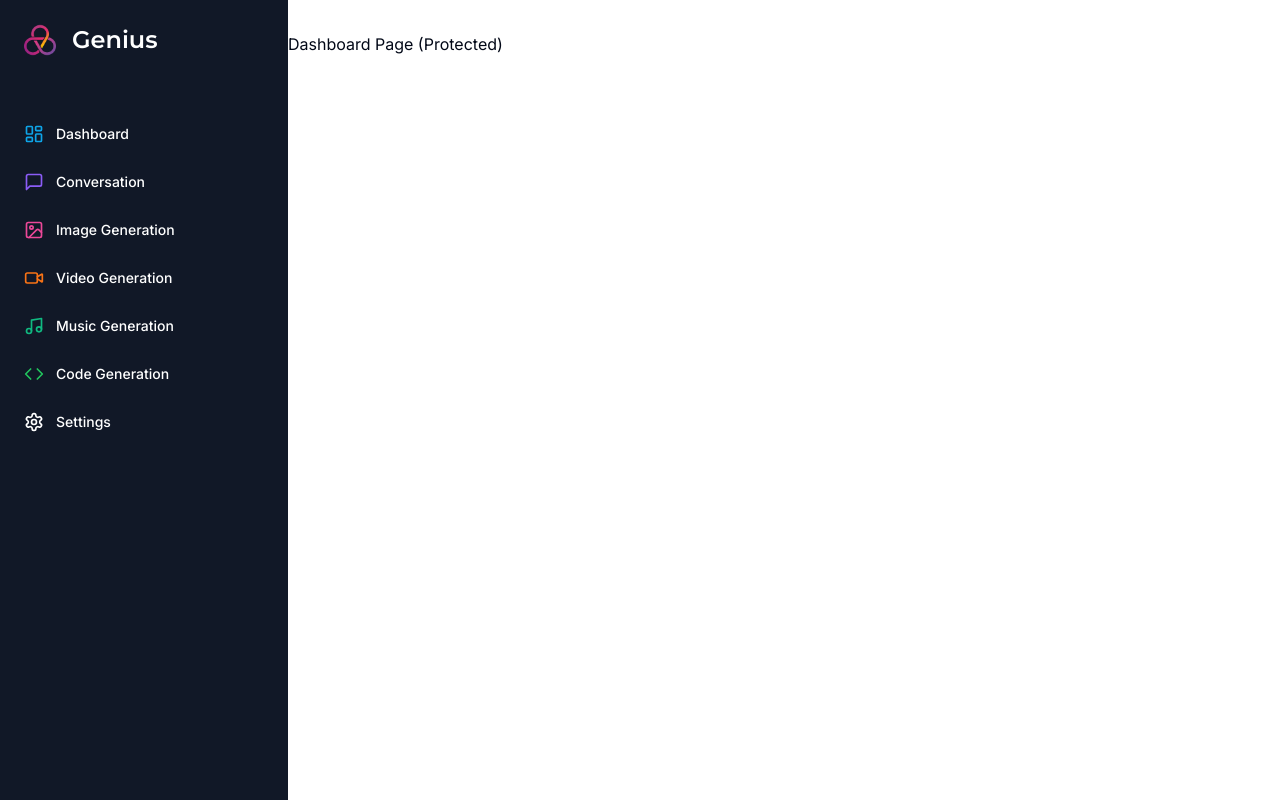
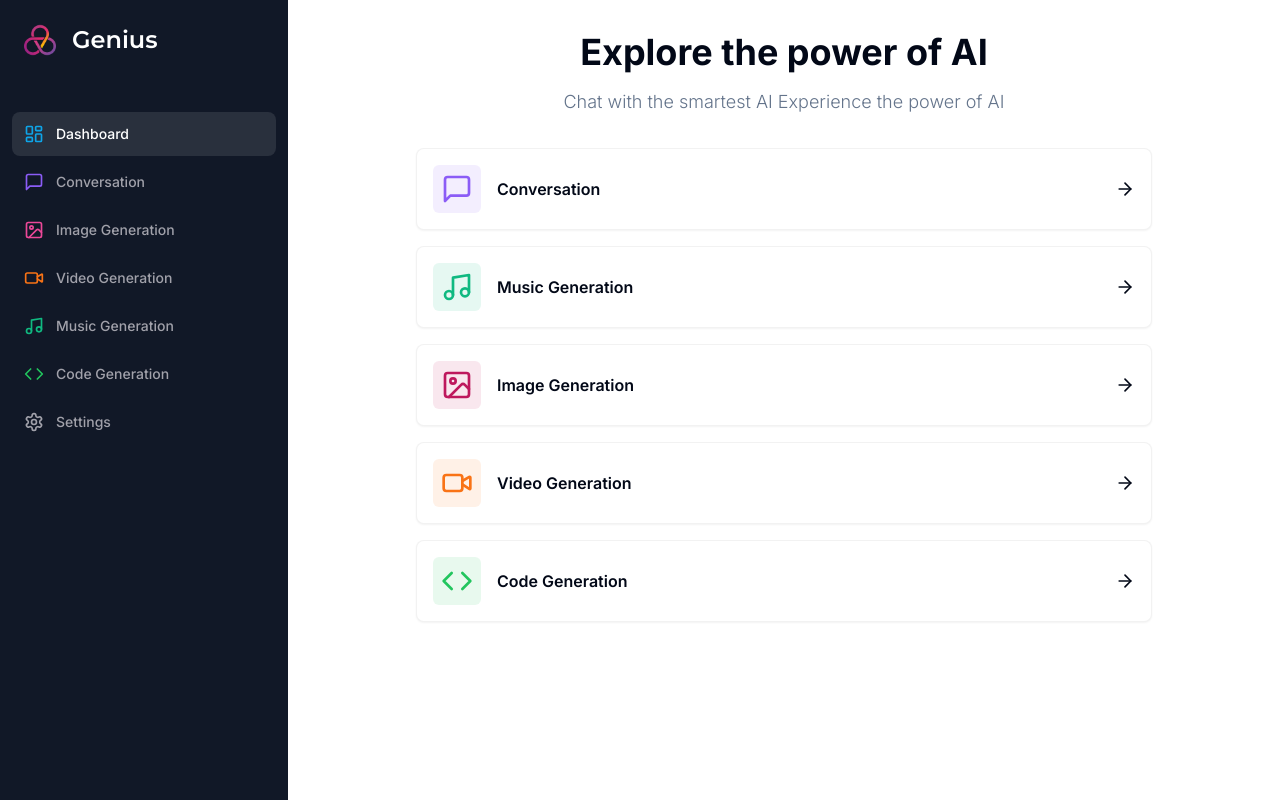
Before and after one commit to cengizeryigit/ai-saas-nextjs-, a Next.js app: page /dashboard in a window 1280 px wide. Built offline with nearby package versions, Linux system fonts and the light colour scheme.

Commit message:
Dashboard

```diff
--- a/app/(dashboard)/(routes)/dashboard/page.tsx
+++ b/app/(dashboard)/(routes)/dashboard/page.tsx
@@ -1,7 +1,84 @@
+"use client";
+
+import { Card } from "@/components/ui/card";
+import { cn } from "@/lib/utils";
+import {
+  ArrowRight,
+  Code,
+  ImageIcon,
+  MessageSquare,
+  Music,
+  VideoIcon,
+} from "lucide-react";
+import { useRouter } from "next/navigation";
+
+const tools = [
+  {
+    label: "Conversation",
+    icon: MessageSquare,
+    color: "text-violet-500",
+    bgColor: "bg-violet-500/10",
+    href: "/conversation",
+  },
+  {
+    label: "Music Generation",
+    icon: Music,
+    color: "text-emerald-500",
+    bgColor: "bg-emerald-500/10",
+    href: "/music",
+  },
+  {
+    label: "Image Generation",
+    icon: ImageIcon,
+    color: "text-pink-700",
+    bgColor: "bg-pink-700/10",
+    href: "/image",
+  },
+  {
+    label: "Video Generation",
+    icon: VideoIcon,
+    color: "text-orange-500",
+    bgColor: "bg-orange-500/10",
+    href: "/video",
+  },
+  {
+    label: "Code Generation",
+    icon: Code,
+    color: "text-green-500",
+    bgColor: "bg-green-500/10",
+    href: "/music",
+  },
+];
+
 const DashboardPage = () => {
+  const router = useRouter();
   return (
     <div>
-      <p>Dashboard Page (Protected)</p>
+      <div className="mb-8 space-y-4">
+        <h2 className="text-2xl md:text-4xl font-bold text-center">
+          Explore the power of AI
+        </h2>
+        <p className="text-muted-foreground font-light text-sm md:text-lg text-center">
+          Chat with the smartest AI Experience the power of AI
+        </p>
+      </div>
+      <div className="px-4 md:px-20 lg:px-32 space-y-4">
+        {tools.map((tool) => (
+          <Card
+            onClick={() => router.push(tool.href)}
+            key={tool.href}
+            className="p-4 border-black/5 flex items-center justify-between hover:shadow-md transition cursor-pointer"
+          >
+            <div className="flex items-center gap-x-4">
+              <div className={cn("p-2 w-fit rounded-md", tool.bgColor)}>
+                <tool.icon className={cn("w-8 h-8", tool.color)} />
+              </div>
+              <div className="font-semibold">{tool.label}</div>
+            </div>
+            <ArrowRight className="w-5 h-5" />
+          </Card>
+        ))}
+      </div>
     </div>
   );
 };
--- a/components/mobile-sidebar.tsx
+++ b/components/mobile-sidebar.tsx
@@ -4,8 +4,18 @@
 import { Button } from "./ui/button";
 import { Sheet, SheetContent, SheetTrigger } from "./ui/sheet";
 import Sidebar from "./sidebar";
+import { useEffect, useState } from "react";
 
 const MobileSidebar = () => {
+  const [isMounted, setIsMounted] = useState(false);
+
+  useEffect(() => {
+    setIsMounted(true);
+  }, []);
+
+  if (isMounted) {
+    return null;
+  }
   return (
     <Sheet>
       <SheetTrigger>
--- a/components/sidebar.tsx
+++ b/components/sidebar.tsx
@@ -13,6 +13,7 @@
   Settings,
   VideoIcon,
 } from "lucide-react";
+import { usePathname } from "next/navigation";
 
 const montserrat = Montserrat({ weight: "600", subsets: ["latin"] });
 
@@ -61,6 +62,7 @@
 ];
 
 const Sidebar = () => {
+  const pathname = usePathname();
   return (
     <div className="space-y-4 py-4 flex flex-col h-full bg-[#111827] text-white">
       <div className="px-3 py-2 flex-1">
@@ -77,7 +79,12 @@
             <Link
               href={route.href}
               key={route.href}
-              className="text-sm group flex p-3 w-full justify-start font-medium cursor-pointer hover:text-white hover:bg-white/10 rounded-lg transition"
+              className={cn(
+                "text-sm group flex p-3 w-full justify-start font-medium cursor-pointer hover:text-white hover:bg-white/10 rounded-lg transition",
+                pathname === route.href
+                  ? "text-white bg-white/10"
+                  : "text-zinc-400"
+              )}
             >
               <div className="flex items-center flex-1">
                 <route.icon className={cn("h-5 w-5 mr-3", route.color)} />
--- /dev/null
+++ b/components/ui/card.tsx
@@ -0,0 +1,79 @@
+import * as React from "react"
+
+import { cn } from "@/lib/utils"
+
+const Card = React.forwardRef<
+  HTMLDivElement,
+  React.HTMLAttributes<HTMLDivElement>
+>(({ className, ...props }, ref) => (
+  <div
+    ref={ref}
+    className={cn(
+      "rounded-lg border bg-card text-card-foreground shadow-sm",
+      className
+    )}
+    {...props}
+  />
+))
+Card.displayName = "Card"
+
+const CardHeader = React.forwardRef<
+  HTMLDivElement,
+  React.HTMLAttributes<HTMLDivElement>
+>(({ className, ...props }, ref) => (
+  <div
+    ref={ref}
+    className={cn("flex flex-col space-y-1.5 p-6", className)}
+    {...props}
+  />
+))
+CardHeader.displayName = "CardHeader"
+
+const CardTitle = React.forwardRef<
+  HTMLParagraphElement,
+  React.HTMLAttributes<HTMLHeadingElement>
+>(({ className, ...props }, ref) => (
+  <h3
+    ref={ref}
+    className={cn(
+      "text-2xl font-semibold leading-none tracking-tight",
+      className
+    )}
+    {...props}
+  />
+))
+CardTitle.displayName = "CardTitle"
+
+const CardDescription = React.forwardRef<
+  HTMLParagraphElement,
+  React.HTMLAttributes<HTMLParagraphElement>
+>(({ className, ...props }, ref) => (
+  <p
+    ref={ref}
+    className={cn("text-sm text-muted-foreground", className)}
+    {...props}
+  />
+))
+CardDescription.displayName = "CardDescription"
+
+const CardContent = React.forwardRef<
+  HTMLDivElement,
+  React.HTMLAttributes<HTMLDivElement>
+>(({ className, ...props }, ref) => (
+  <div ref={ref} className={cn("p-6 pt-0", className)} {...props} />
+))
+CardContent.displayName = "CardContent"
+
+const CardFooter = React.forwardRef<
+  HTMLDivElement,
+  React.HTMLAttributes<HTMLDivElement>
+>(({ className, ...props }, ref) => (
+  <div
+    ref={ref}
+    className={cn("flex items-center p-6 pt-0", className)}
+    {...props}
+  />
+))
+CardFooter.displayName = "CardFooter"
+
+export { Card, CardHeader, CardFooter, CardTitle, CardDescription, CardContent }
```
